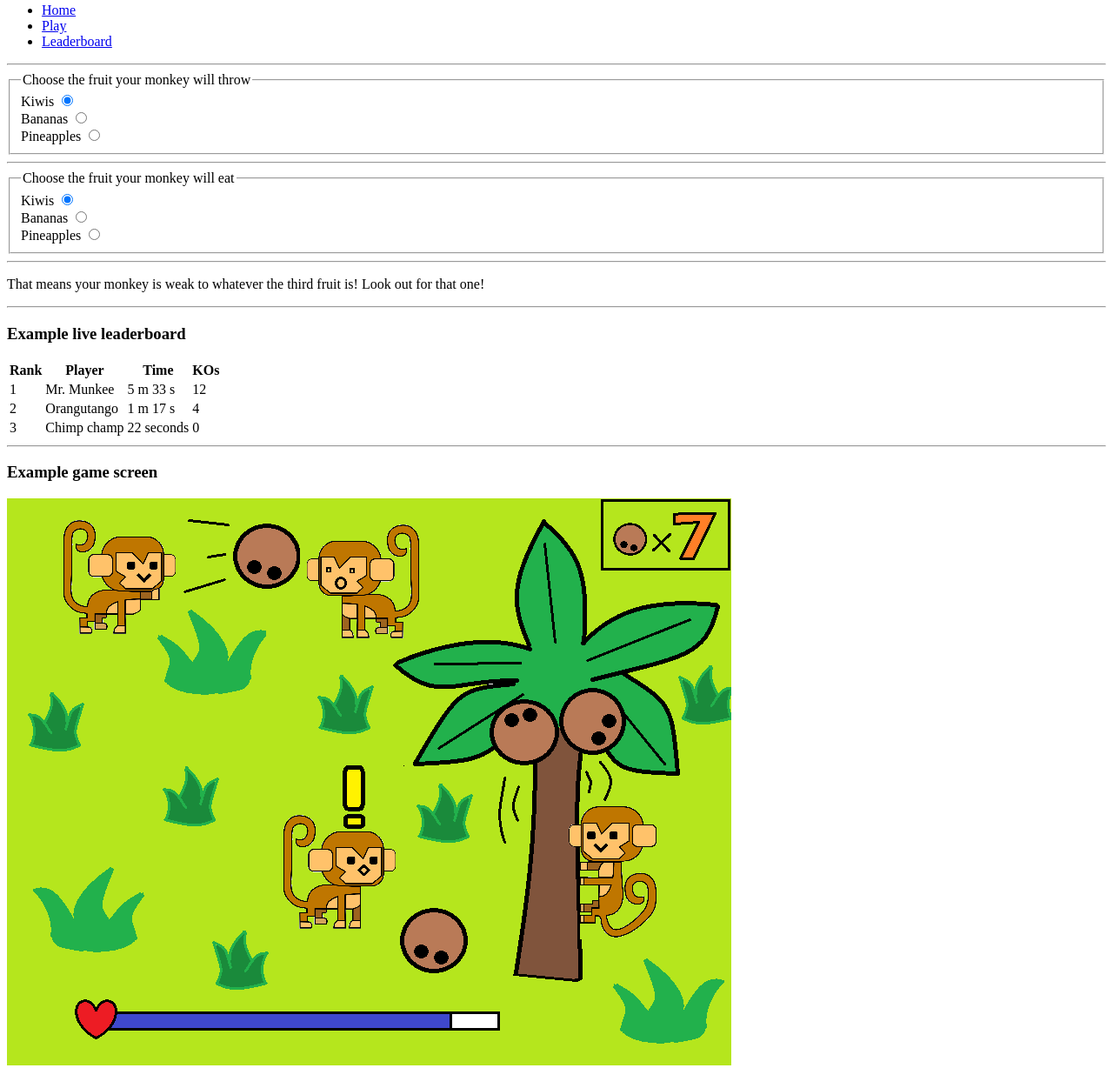
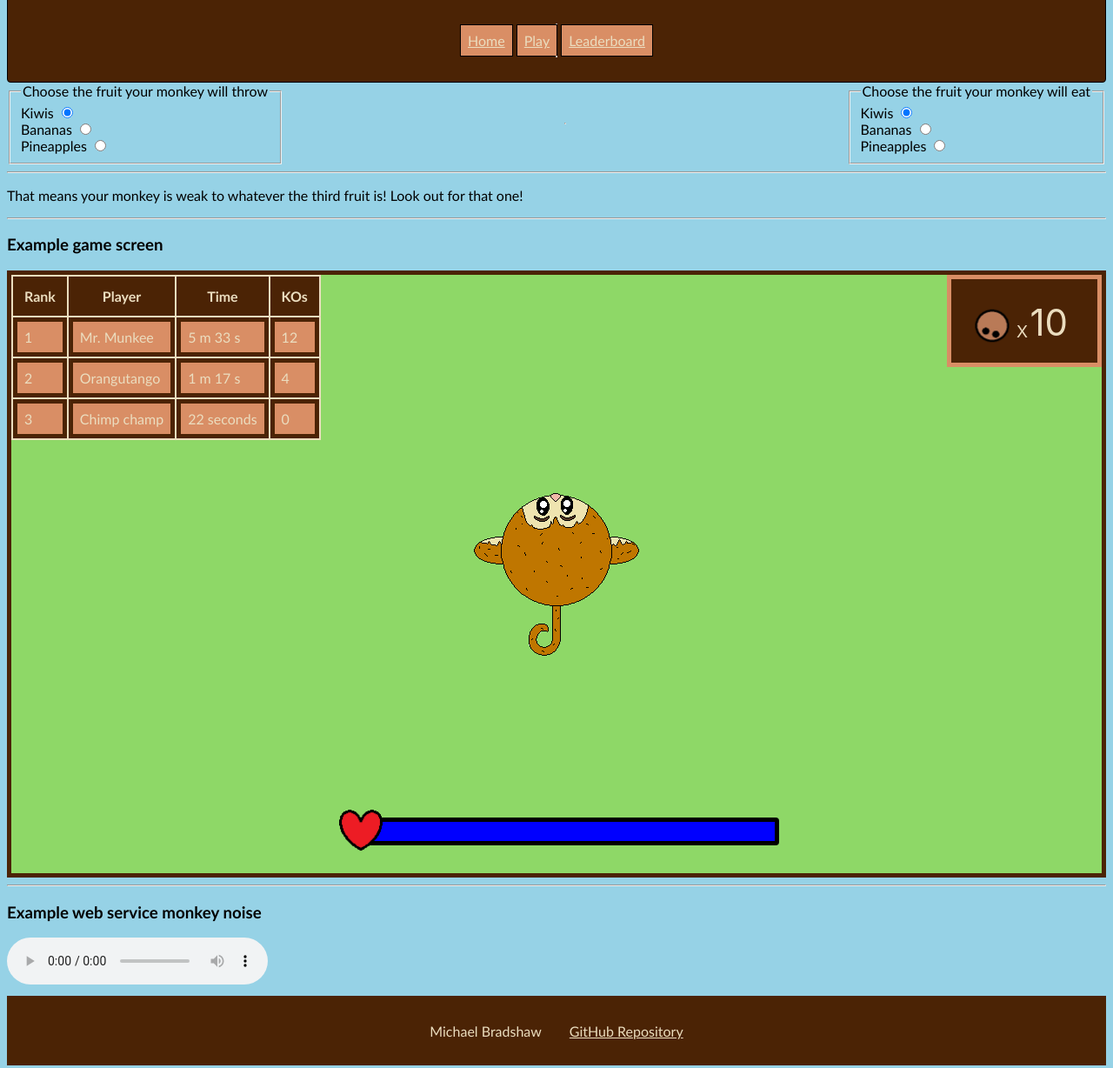
Before and after one commit to michaelshewbread/cs260, a plain HTML site: page main.html in a window 1280 px wide. Shown: the part 95-1323 px from the top of the page at 87% size. Drawn offline with Linux system fonts and the light colour scheme.

Commit message:
add main game page and various corrections to files for code consistency

```diff
--- a/index.css
+++ b/index.css
@@ -81,7 +81,7 @@ header {
     border: black solid thin;
 }
 
-main{
+.row {
     display: flex;
     flex-direction: row;
     padding: 0.5rem;
--- a/leaderboard.css
+++ b/leaderboard.css
@@ -1,6 +1,13 @@
 table {
     background-color: var(--seashell);
     color: var(--seashell);
+}
+
+.leaderboard {
+    display: flex;
+    flex-direction: row;
+    justify-content: center;
+    align-items: center;
 }
 
 tr {
@@ -16,9 +23,9 @@ td {
     background-color: var(--lightwood);
 }
 
-.champion {
+.player-rank {
     animation-name: row-zoom;
-    animation-duration: 2s;
+    animation-duration: 2.5s;
     animation-iteration-count: infinite;
 }
 
--- /dev/null
+++ b/main.css
@@ -0,0 +1,214 @@
+
+canvas {
+    border: black solid thin;
+}
+
+.monkey-attributes {
+    display: flex;
+    flex-direction: row;
+    justify-content: center;
+    align-items: center;
+
+}
+
+.game-screen {
+    display: block;
+    position: relative;
+    height: 688px;
+    background-color: #8ed867;
+    border: var(--darkwood) solid thick;
+}
+
+.player {
+    content: url(munkey.png);
+    position: absolute;
+    left: 0;
+    right: 0;
+    bottom: 0;
+    top: 0;
+    margin-left: auto;
+    margin-right: auto;
+    margin-top: auto;
+    margin-bottom: auto;
+    animation-name: spin;
+    animation-duration: 5s;
+    animation-iteration-count: infinite;
+}
+
+@keyframes spin {
+    25% {
+        transform: rotateZ(-45deg);
+    }
+    50% {
+        transform: rotateZ(-90deg);
+    }
+    75% {
+        transform: rotateZ(-45deg);
+    }
+    100% {
+        transform: rotateZ(0deg);
+    }
+}
+
+.thrown-coconut {
+    content: var(--coconut);
+    position: absolute;
+    left: 0;
+    right: 8px;
+    bottom: 18px;
+    top: 0;
+    margin-left: auto;
+    margin-right: auto;
+    margin-top: auto;
+    margin-bottom: auto;
+    animation-name: thrown-coconut;
+    animation-duration: 5s;
+    animation-iteration-count: infinite;
+}
+
+@keyframes thrown-coconut {
+    0% {
+        transform: translateX(0px);
+    }
+    40% {
+        transform: translateX(0px);
+    }
+    100% {
+        transform: translateX(-1000px);
+    }
+}
+
+.leaderboard {
+    justify-content: left;
+    position: absolute;
+    top: 0;
+    left: 0;
+}
+
+.fruit-counter {
+    position: absolute;
+    height: 96px;
+    width: 168px;
+    top: 0;
+    right: 0;
+    border: var(--lightwood) solid thick;
+    background-color: var(--darkwood);
+}
+
+.coconut_icon {
+    content: var(--coconut);
+    position: absolute;
+    right: 82px;
+    top: 16px;
+    transform: scale(0.5);
+}
+
+.counter {
+    color: var(--seashell);
+}
+
+.X {
+    font-family: -apple-system, BlinkMacSystemFont, 'Segoe UI', Roboto, Oxygen, Ubuntu, Cantarell, 'Open Sans', 'Helvetica Neue', sans-serif;
+    position: absolute;
+    right: 80px;
+    top: 48px;
+    font-size: larger;
+    font-style: bold;
+}
+
+.count {
+    font-family: -apple-system, BlinkMacSystemFont, 'Segoe UI', Roboto, Oxygen, Ubuntu, Cantarell, 'Open Sans', 'Helvetica Neue', sans-serif;
+    position: absolute;
+    right: 34px;
+    top: 24px;
+    font-size: 42px;
+    font-style: bold;
+}
+
+.health_bar {
+    position: absolute;
+    left: 0;
+    right: 0;
+    bottom: 16px;
+    margin-left: auto;
+    margin-right: auto;
+    width: 500px;
+}
+
+.heart_icon {
+    content: url(heart_icon.png);
+    position: absolute;
+    left: 0px;
+    bottom: 10px;
+    width: 50px;
+}
+
+.bar {
+    width: 480px;
+    height: 22px;
+    border: black solid thick;
+    border-radius: 0.25rem;
+    position: absolute;
+    bottom: 16px;
+    left: 16px;
+    animation-name: shake-bar;
+    animation-duration: 5s;
+    animation-iteration-count: infinite;
+}
+
+.bar-fill {
+    --damage: 20%;
+
+    width: 100%;
+    height: 100%;
+    background-color: blue;
+    animation-name: lose_health;
+    animation-duration: 5s;
+    animation-iteration-count: infinite;
+}
+
+@keyframes shake-bar {
+    20% {
+        transform: translateX(0px) translateY(0px);
+    }
+    21% {
+        transform: translateX(-2px) translateY(2px);
+    }
+    22% {
+        transform: translateX(2px) translateY(2px);
+    }
+    23% {
+        transform: translateX(-2px) translateY(-2px);
+    }
+    24% {
+        transform: translateX(2px) translateY(-2px);
+    }
+    25%{
+        transform: translateX(0px) translateY(0px);
+    }
+}
+
+@keyframes lose_health {
+    0% {
+        width: 100%;
+        background-color: blue;
+    }
+    20% {
+        width: 100%;
+        background-color: blue;
+    }
+    21% {
+        width: 100%;
+        background-color: red
+    }
+    40% {
+        width: calc(100% - var(--damage));
+        background-color: red;
+    }
+    41%{
+        background-color: blue;
+    }
+    60% {
+        width: calc(100% - var(--damage));
+    }
+}
--- a/main.html
+++ b/main.html
@@ -4,21 +4,28 @@
         <meta charset="UTF-8" />
         <meta name="viewport" content="width=device-width, initial-scale=1.0" />
         <title>Monkey Island</title>
+
+        <link rel="icon" href="coconut.png" />
+        <link rel="stylesheet" href="index.css" />
+        <link rel="stylesheet" href="leaderboard.css" />
+        <link rel="stylesheet" href="main.css"
     </head>
     <body>
         <header>
-            <h1><center>Monkey Island</center></h1>
+            <h1 class="title"><center>Monkey Island</center></h1>
             <hr />
             <nav>
-                <ul>
-                    <li><a href="index.html">Home</a></li>
-                    <li><a href="main.html">Play</a></li>
-                    <li><a href="leaderboard.html">Leaderboard</a></li>
-                </ul>
+                <div>
+                    <div class="nav-el"><a href="index.html">Home</a></div>
+                    <div class="nav-el"><a href="main.html">Play</a></div>
+                    <div class="nav-el"><a href="leaderboard.html">Leaderboard</a></div>
+                </div>
             </nav>
             <hr />
         </header>
+
         <main>
+            <div class="monkey-attributes">
               <fieldset id="Thrown fruit">
                 <legend>Choose the fruit your monkey will throw</legend>
                 <label for="checkbox1">Kiwis</label>
@@ -38,10 +45,14 @@
                 <label for="checkbox3">Pineapples</label>
                 <input type="radio" id="Pineapples" name="varRadio2" value="Pineapples" /><br>
               </fieldset>
+            </div>
               <hr />
               <p>That means your monkey is weak to <span class="weakness">whatever the third fruit is!</span> Look out for that one!</p>
               <hr />
-              <h3>Example live leaderboard</h3>
+              <h3>Example game screen</h3>
+                <!--<canvas id="myCanvas" width="640" height="480">-->
+                <div class="game-screen">
+                  <div class="leaderboard">
                     <table>
                         <tr>
                             <th>Rank</th>
@@ -61,16 +72,33 @@
                             <td>1 m 17 s</td>
                             <td>4</td>
                         </tr>
-                <tr>
+                        <tr class="player-rank">
                             <td>3</td>
                             <td>Chimp champ</td>
                             <td>22 seconds</td>
                             <td>0</td>
                         </tr>
                       </table>
-              <hr />
-              <h3>Example game screen</h3>
-              <img alt="exampleScreen" src="https://github.com/michaelshewbread/cs260/blob/main/design.png?raw=true" />
+                  </div>
+                  <div class="fruit-counter">
+                    <div class="coconut_icon"></div>
+                    <div class="counter">
+                      <div class="X">X</div>
+                      <div class="count">10</div>
+                    </div>
+                </div>
+                  <div class="health_bar">
+                    <div class="bar">
+                        <div class="bar-fill"></div>
+                    </div>
+                    <div class="heart_icon"></div>
+                  </div>
+                  <div class="thrown-coconut"></div>
+                  <div class="player"></div>
+                </div>
+              <!--</canvas>-->
+
+              <div class="monkey"></div>
               <hr />
               <h3>Example web service monkey noise</h3>
               <div id="audio">
@@ -78,9 +106,7 @@
               </div>
         </main>
         <footer>
-            <hr />
-            <span class="text-reset">Michael Bradshaw</span>
-            <br />
-            <a href="https://github.com/michaelshewbread/cs260">GitHub Repository</a>
+            <div class="author-name">Michael Bradshaw</div>
+            <a class="source-link" href="https://github.com/michaelshewbread/cs260">GitHub Repository</a>
           </footer>
     </body>
```
Also changed, not shown: index.html (+2 -0 lines), leaderboard.html (+3 -1 lines), health_bar.png (added), heart_icon.png (added), munkey.png (added), tree.png (added), treemodel.png (added). Lines whose indentation alone changed are shown as unchanged.
